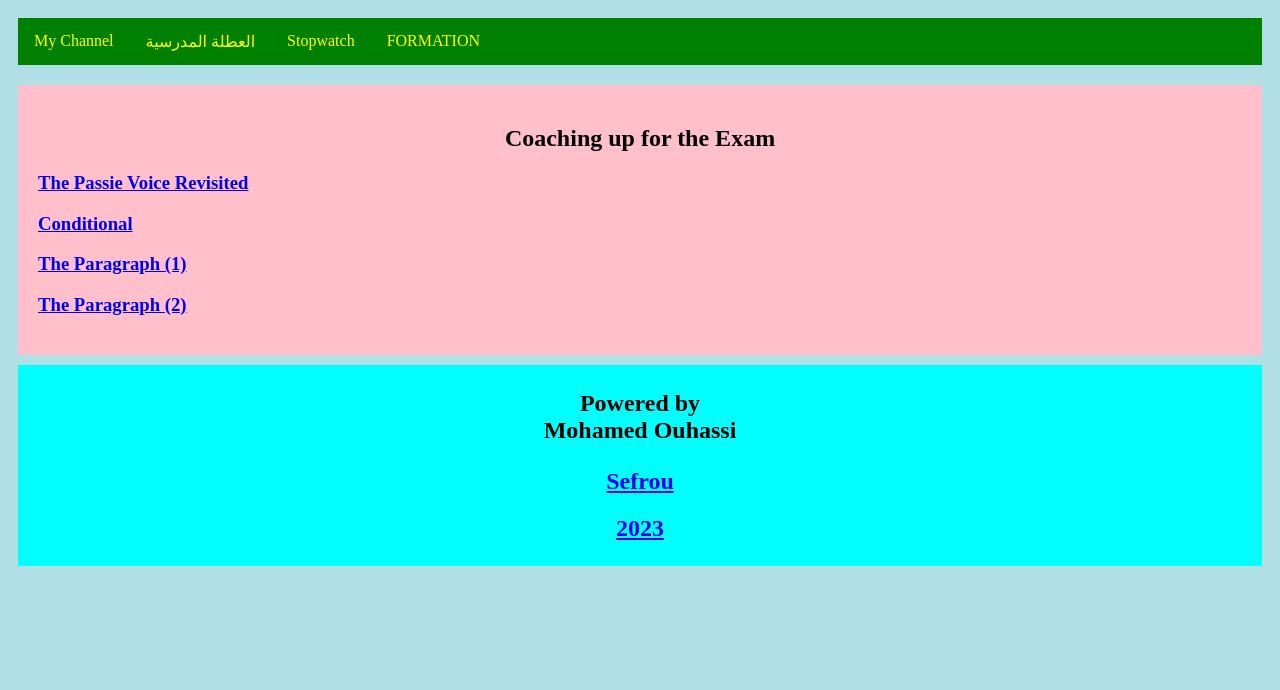
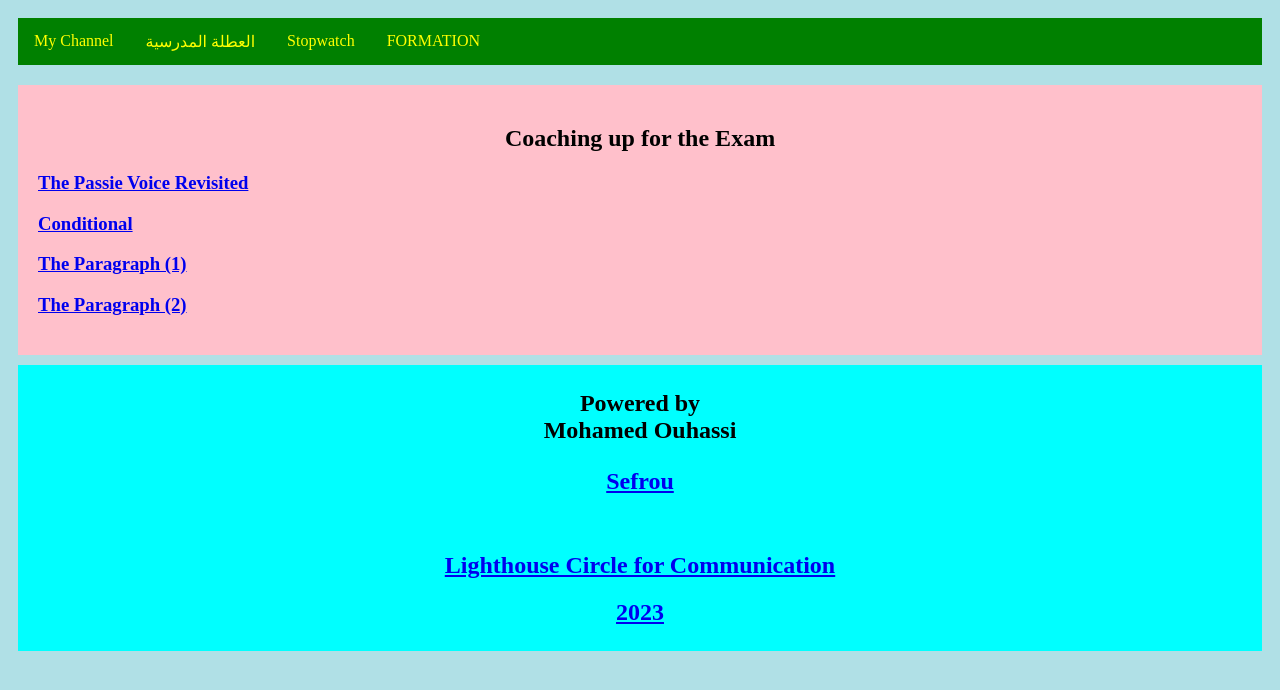
Before and after one commit to tilmirath24/go-ahead, a plain HTML site: page index.html in a window 1280 px wide. Drawn offline with Linux system fonts and the light colour scheme.

Commit message:
Update index.html

```diff
--- a/index.html
+++ b/index.html
@@ -39,7 +39,10 @@
     <h2>Powered by<br> <strong> Mohamed Ouhassi</strong>
       <br>
       <p><a href="https://en.wikipedia.org/wiki/Sefrou" </a>
+
           <h2>Sefrou </h2>
+          <br>
+         <h2>Lighthouse Circle for Communication</h2>
       </p>
       <h2>2023</h2>
   </div>
```
